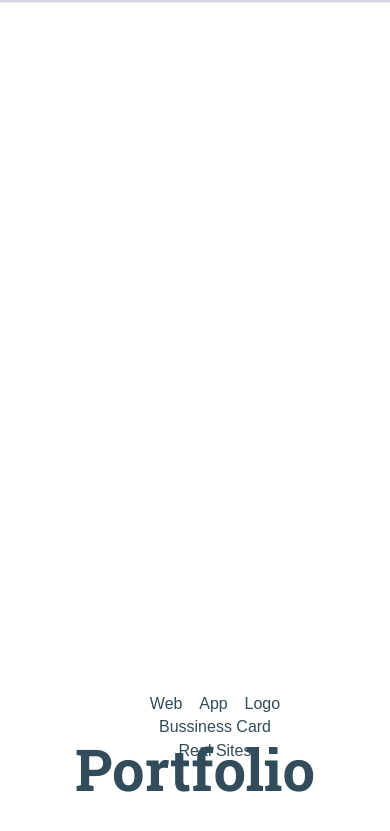
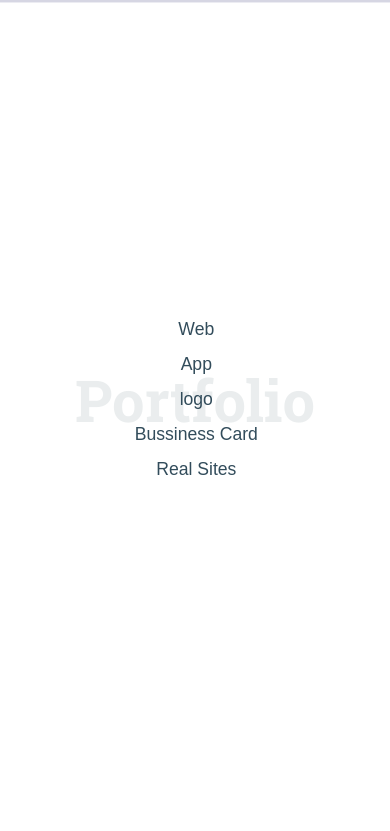
Before and after one commit to georgem13/my-site, a website: page build/index.html in a window 390 px wide. Shown: the part 539-1370 px from the top of the page. Drawn offline with Linux system fonts and the light colour scheme.

Commit message:
edit portfolio heading

```diff
--- a/source/sass/3-basics/_base.sass
+++ b/source/sass/3-basics/_base.sass
@@ -26,6 +26,7 @@ section
   display: -webkit-box
   height: 100vh
   width: 100vw
+  overflow: hidden
 
 
 
@@ -41,12 +42,11 @@ section
     margin: 4% auto
 
 .wrapper
-  width: 80%
+  width: 100%
   max-width: 1200px
   height: 100%
   margin: 0 auto
   text-align: center
-  display: flex
-  flex-direction: column
-  justify-content: center
-  align-content: space-around
+@media only screen and (max-width: 600px)
+  .wrapper
+    width: 80%
--- a/source/sass/3-basics/_links.sass
+++ b/source/sass/3-basics/_links.sass
@@ -5,4 +5,6 @@ a
 
   &:hover,
   &:focus
+    -webkit-transition: color 0.5s
+    transition: color 0.5s
     color: $orange
--- a/source/sass/3-basics/_typography.sass
+++ b/source/sass/3-basics/_typography.sass
@@ -53,3 +53,6 @@ hr
 @media only screen and (max-width: 600px)
   hr
     width: 75%
+
+  .navigation ul li
+    font-size: 1.100em
--- a/source/sass/6-pages/_page-home.sass
+++ b/source/sass/6-pages/_page-home.sass
@@ -49,7 +49,8 @@ body
 .overlay img
   width: 100%
   height: 100%
-  margin-bottom: -4%
+
+
 
 .overlay svg
   width: 100%
@@ -61,27 +62,51 @@ body
 
 .navigation
   position: relative
-  width: 60%
-  margin: 0 auto
+  width: 100%
+  display: flex
+  justify-content: center
+
 
 
 
 .navigation ul
+  width: 60%
+  margin: 4% auto
   display: flex
-  flex-wrap: wrap
+  flex-direction: row
   justify-content: space-around
+@media only screen and (max-width: 600px)
+  .navigation ul
+    margin-top: 1%
+    width: 100%
+    flex-direction: column
+    justify-content: center
+    text-align: center
+    margin-right: 12%
+
+  .navigation ul li
+    margin-top: 4%
+
+
+
+
 
 .overlap
   width: 100%
   height: 100%
   position: absolute
-  top: 0;
-	right: 0;
-	bottom: 0;
-	left: 0;
-	padding-left: 20px;
-	padding-right: 20px;
+  top: 0
+  right: 0
+  bottom: 0
+  left: 0
+  padding: 0 20px;
   display: flex
+  flex-direction: column
   justify-content: center
   align-content: center
   z-index: -999
+
+
+
+.overlap h3
+  color: rgba(50,76,91,0.1)
```
Also changed, not shown: build/assets/css/main.min.css, build/index.html.
